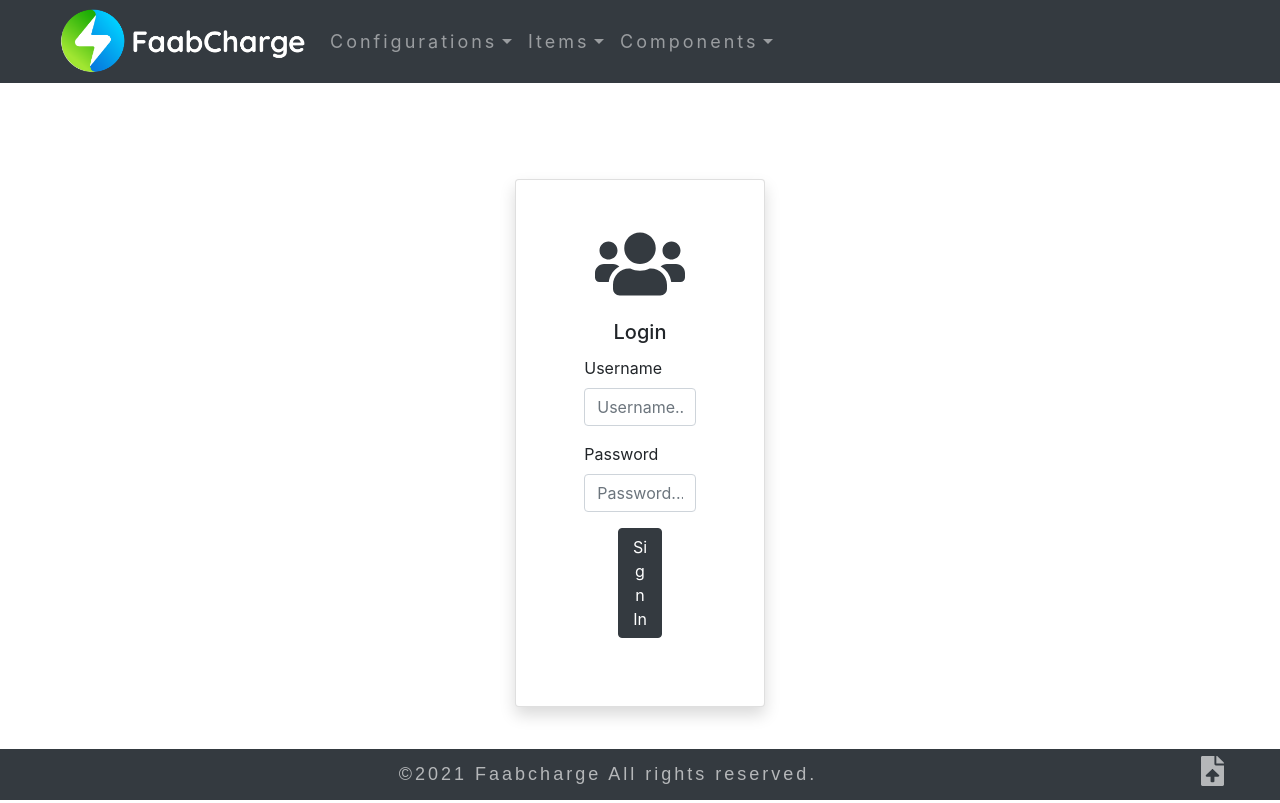
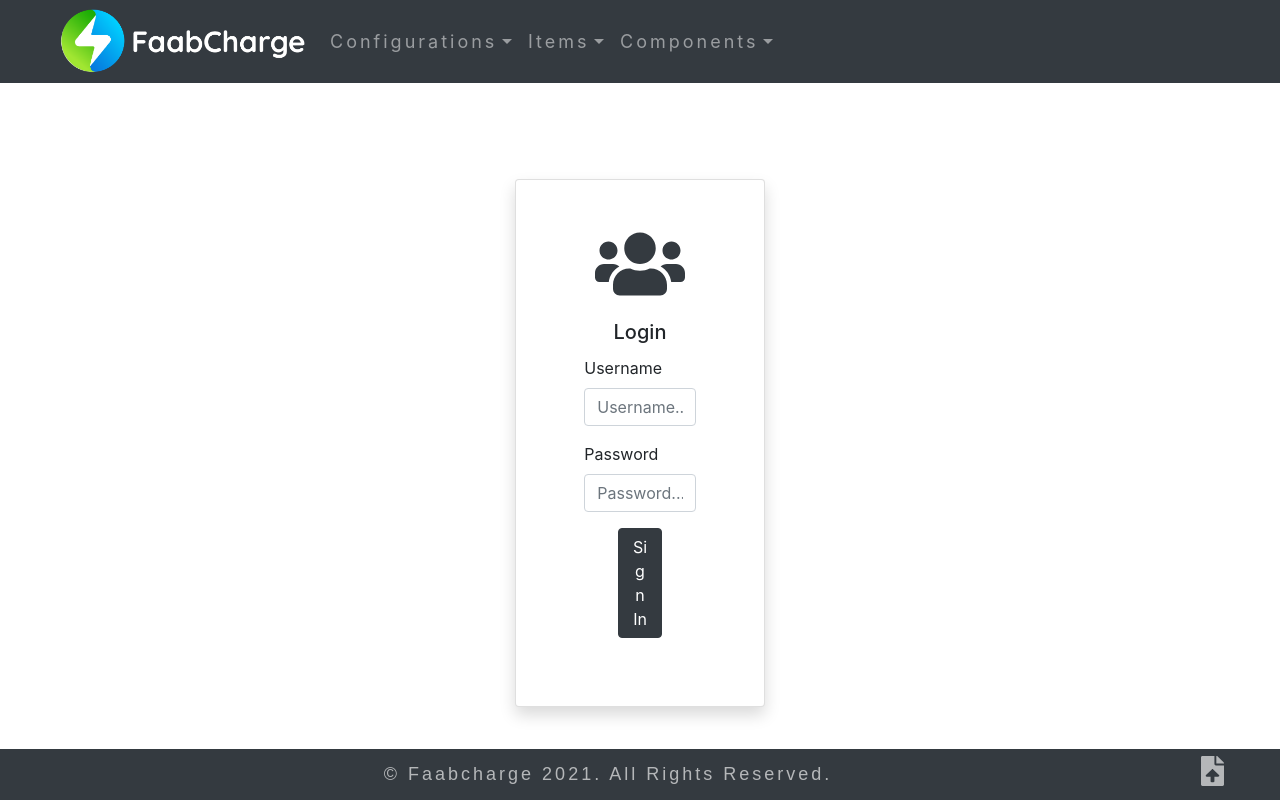
Before and after one commit to filiprag/FaabCharge-ConfigTool-GUI, a React (Create React App) app: page /Login in a window 1280 px wide. Built offline with nearby package versions, Linux system fonts and the light colour scheme.

Commit message:
flexibel year i footer

```diff
--- a/src/components/shared/footer.js
+++ b/src/components/shared/footer.js
@@ -1,14 +1,18 @@
-import React from 'react';
-import './footer.css';
+import React, { useState, useEffect } from "react";
+import "./footer.css";
 import { Col, OverlayTrigger, Tooltip } from "react-bootstrap";
 import UploadIcon from "../../img/file-upload-solid.svg";
 
 function Footer() {
+
+
   return (
     <div className="footer">
       <Col xs={6} md={8} lg={10} ClassName="ml-5">
         <div class="text-center ml-5">
-            <a class=" mb-0 py-2 ml-5">©2021 Faabcharge All rights reserved.</a>
+          <a class=" mb-0 py-2 ml-5">
+            &copy; Faabcharge {new Date().getFullYear()}. All Rights Reserved.
+          </a>
         </div>
       </Col>
       <Col xs={1} md={1} lg={1} ClassName="m-0 m-auto">
```
Lines whose indentation alone changed are shown as unchanged.
